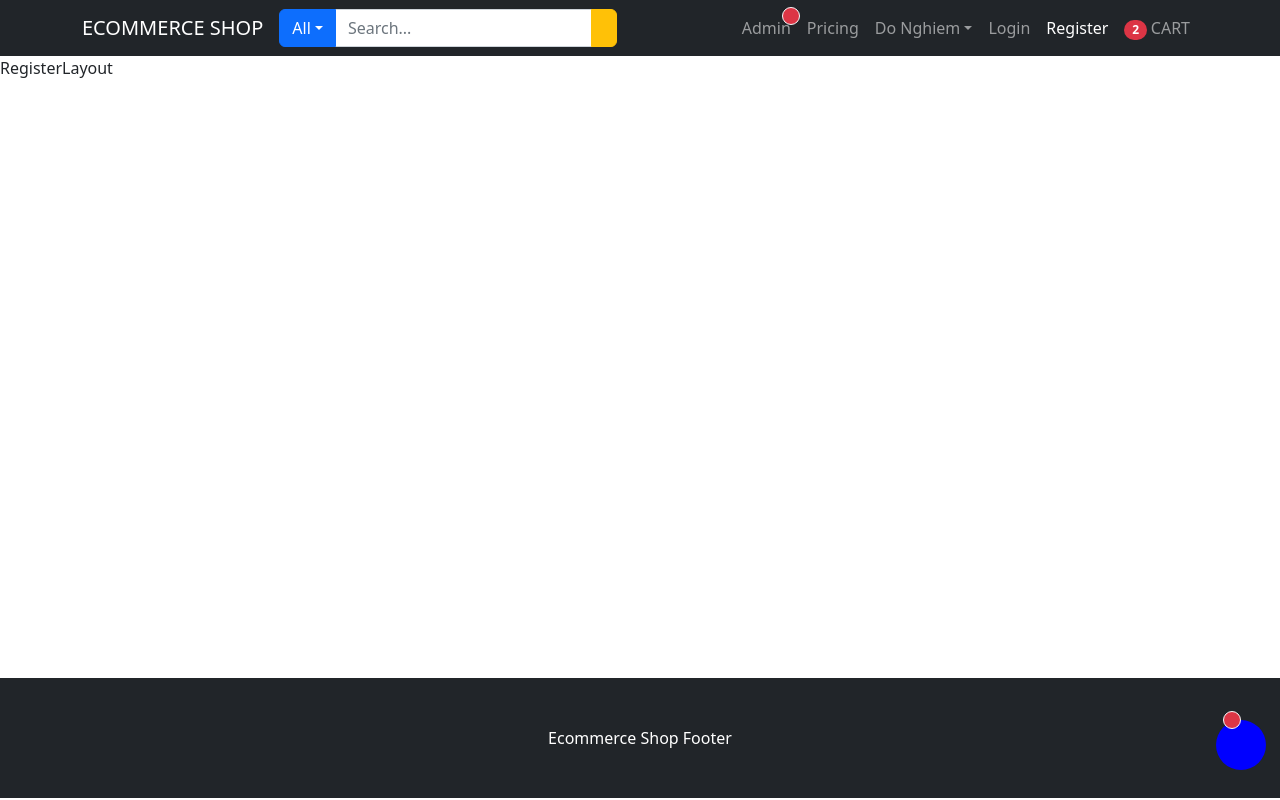
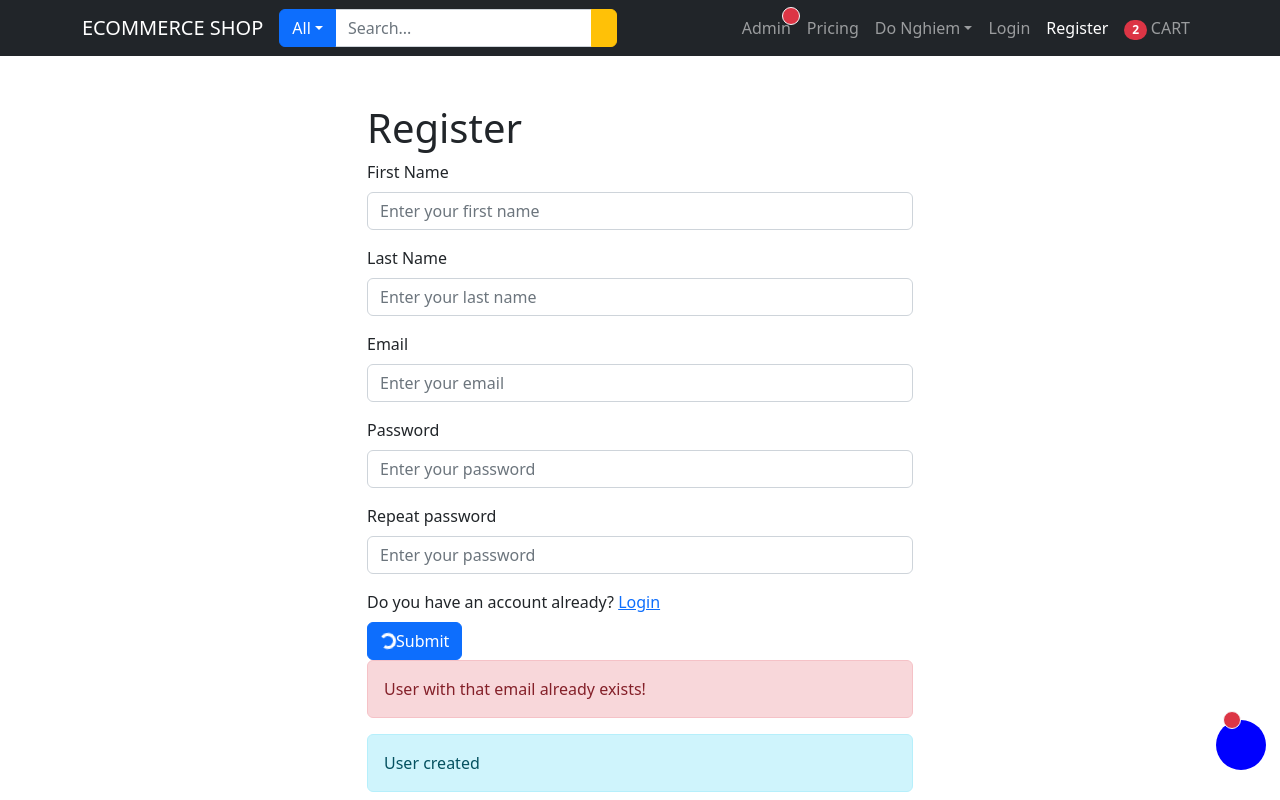
Before and after one commit to nghiemthodo1998/ecommerce_fe, a React (Create React App) app: page /register in a window 1280 px wide. Shown: the top 800 px of the page. Built offline with nearby package versions, Linux system fonts and the light colour scheme; the HTML template or start-up script is replaced by a standard one.

Commit message:
login and register layout

```diff
--- a/package.json
+++ b/package.json
@@ -8,6 +8,7 @@
     "@testing-library/user-event": "^13.5.0",
     "bootstrap": "^5.2.3",
     "bootstrap-icons": "^1.10.3",
+    "formik": "^2.2.9",
     "js-image-zoom": "^0.7.0",
     "react": "^18.2.0",
     "react-bootstrap": "^2.7.1",
@@ -16,7 +17,8 @@
     "react-router-dom": "^6.8.1",
     "react-scripts": "5.0.1",
     "react-simple-star-rating": "^5.1.7",
-    "web-vitals": "^2.1.4"
+    "web-vitals": "^2.1.4",
+    "yup": "^1.0.0"
   },
   "scripts": {
     "start": "react-scripts start",
--- a/src/App.js
+++ b/src/App.js
@@ -28,7 +28,7 @@ import AdminAnalyticsLayout from "./pages/admin/AdminAnalytics";
 import { ScrollToTop } from "./utils/ScrollToTop";
 
 function App() {
-  //35
+  //36
   return (
     <>
       <ScrollToTop />
--- a/src/pages/Login/index.jsx
+++ b/src/pages/Login/index.jsx
@@ -1,7 +1,98 @@
-import React from "react";
+import { Formik } from "formik";
+import * as yup from "yup";
+import React, { useState } from "react";
+import {
+  Alert,
+  Button,
+  Col,
+  Container,
+  Form,
+  InputGroup,
+  Row,
+  Spinner,
+} from "react-bootstrap";
+import { Link } from "react-router-dom";
+import { loginSchema } from "./valitation";
 
 const LoginLayout = () => {
-  return <div>LoginLayout</div>;
+  return (
+    <Container>
+      <Row className="mt-5 justify-content-md-center">
+        <Col md={6}>
+          <h1>Login</h1>
+          <Formik
+            validationSchema={loginSchema}
+            onSubmit={console.log}
+            initialValues={{
+              email: "",
+              password: "",
+            }}
+          >
+            {({ handleSubmit, handleChange, handleBlur, values, errors }) => {
+              return (
+                <Form noValidate onSubmit={handleSubmit}>
+                  <Form.Group className="mb-3" controlId="validationFormik01">
+                    <Form.Label>Email</Form.Label>
+                    <Form.Control
+                      type="text"
+                      name="email"
+                      value={values.email}
+                      onChange={handleChange}
+                      // isInvalid={!!errors.email}
+                      placeholder="Enter your email"
+                    />
+                    {/* <Form.Control.Feedback type="invalid">
+                      {errors.email}
+                    </Form.Control.Feedback> */}
+                  </Form.Group>
+                  <Form.Group className="mb-3" controlId="validationFormik04">
+                    <Form.Label>Password</Form.Label>
+                    <Form.Control
+                      type="text"
+                      placeholder="Password"
+                      name="password"
+                      value={values.password}
+                      onChange={handleChange}
+                      // isInvalid={!!errors.password}
+                    />
+                    {/* <Form.Control.Feedback type="invalid">
+                      {errors.password}
+                    </Form.Control.Feedback> */}
+                  </Form.Group>
+                  <Form.Group className="mb-3" controlId="formBasicCheckbox">
+                    <Form.Check
+                      name="doNotLogout"
+                      type="checkbox"
+                      label="Do not logout"
+                    />
+                  </Form.Group>
+                  <Row className="pb-2">
+                    <Col>
+                      Don't you have an account?{" "}
+                      <Link to="/register">Register</Link>
+                    </Col>
+                  </Row>
+                  <Button variant="primary" type="submit">
+                    <Spinner
+                      as="span"
+                      animation="border"
+                      size="sm"
+                      role="status"
+                      aria-hidden="true"
+                    />
+                    Login
+                  </Button>
+                  <Alert show={true} variant="danger">
+                    Wrongg credentials
+                  </Alert>
+                </Form>
+              );
+            }}
+          </Formik>
+        </Col>
+      </Row>
+    </Container>
+  );
 };
 
 export default LoginLayout;
--- /dev/null
+++ b/src/pages/Login/valitation.js
@@ -0,0 +1,6 @@
+import * as yup from "yup";
+
+export const loginSchema = yup.object().shape({
+  email: yup.string().required(),
+  password: yup.string().required(),
+});
--- a/src/pages/Register/index.jsx
+++ b/src/pages/Register/index.jsx
@@ -1,7 +1,140 @@
-import React from "react";
+import { Formik } from "formik";
+import * as yup from "yup";
+import React, { useState } from "react";
+import {
+  Alert,
+  Button,
+  Col,
+  Container,
+  Form,
+  InputGroup,
+  Row,
+  Spinner,
+} from "react-bootstrap";
+import { Link } from "react-router-dom";
+import { registerSchema } from "./valitation";
 
 const RegisterLayout = () => {
-  return <div>RegisterLayout</div>;
+  return (
+    <Container>
+      <Row className="mt-5 justify-content-md-center">
+        <Col md={6}>
+          <h1>Register</h1>
+          <Formik
+            validationSchema={registerSchema}
+            onSubmit={console.log}
+            initialValues={{
+              firstName: "",
+              lastName: "",
+              email: "",
+              password: "",
+              confirmPassword: "",
+            }}
+          >
+            {({ handleSubmit, handleChange, handleBlur, values, errors }) => {
+              return (
+                <Form noValidate onSubmit={handleSubmit}>
+                  <Form.Group className="mb-3" controlId="validationFormik01">
+                    <Form.Label>First Name</Form.Label>
+                    <Form.Control
+                      type="text"
+                      name="firstName"
+                      value={values.firstName}
+                      onChange={handleChange}
+                      isInvalid={!!errors.firstName}
+                      placeholder="Enter your first name"
+                    />
+                    <Form.Control.Feedback type="invalid">
+                      {errors.firstName}
+                    </Form.Control.Feedback>
+                  </Form.Group>
+                  <Form.Group className="mb-3" controlId="validationFormik02">
+                    <Form.Label>Last Name</Form.Label>
+                    <Form.Control
+                      type="text"
+                      name="lastName"
+                      value={values.lastName}
+                      onChange={handleChange}
+                      isInvalid={!!errors.lastName}
+                      placeholder="Enter your last name"
+                    />
+                    <Form.Control.Feedback type="invalid">
+                      {errors.lastName}
+                    </Form.Control.Feedback>
+                  </Form.Group>
+                  <Form.Group className="mb-3" controlId="validationFormik03">
+                    <Form.Label>Email</Form.Label>
+                    <Form.Control
+                      type="text"
+                      name="email"
+                      value={values.email}
+                      onChange={handleChange}
+                      isInvalid={!!errors.email}
+                      placeholder="Enter your email"
+                    />
+                    <Form.Control.Feedback type="invalid">
+                      {errors.email}
+                    </Form.Control.Feedback>
+                  </Form.Group>
+                  <Form.Group className="mb-3" controlId="validationFormik04">
+                    <Form.Label>Password</Form.Label>
+                    <Form.Control
+                      type="text"
+                      placeholder="Enter your password"
+                      name="password"
+                      value={values.password}
+                      onChange={handleChange}
+                      isInvalid={!!errors.password}
+                    />
+
+                    <Form.Control.Feedback type="invalid">
+                      {errors.password}
+                    </Form.Control.Feedback>
+                  </Form.Group>
+                  <Form.Group className="mb-3" controlId="validationFormik05">
+                    <Form.Label>Repeat password</Form.Label>
+                    <Form.Control
+                      type="text"
+                      placeholder="Enter your password"
+                      name="confirmPassword"
+                      value={values.confirmPassword}
+                      onChange={handleChange}
+                      isInvalid={!!errors.confirmPassword}
+                    />
+                    <Form.Control.Feedback type="invalid">
+                      {errors.confirmPassword}
+                    </Form.Control.Feedback>
+                  </Form.Group>
+                  <Row className="pb-2">
+                    <Col>
+                      Do you have an account already?{" "}
+                      <Link to="/login">Login</Link>
+                    </Col>
+                  </Row>
+                  <Button type="submit">
+                    <Spinner
+                      as="span"
+                      animation="border"
+                      size="sm"
+                      role="status"
+                      aria-hidden="true"
+                    />
+                    Submit
+                  </Button>
+                  <Alert show={true} variant="danger">
+                    User with that email already exists!
+                  </Alert>
+                  <Alert show={true} variant="info">
+                    User created
+                  </Alert>
+                </Form>
+              );
+            }}
+          </Formik>
+        </Col>
+      </Row>
+    </Container>
+  );
 };
 
 export default RegisterLayout;
--- /dev/null
+++ b/src/pages/Register/valitation.js
@@ -0,0 +1,9 @@
+import * as yup from "yup";
+
+export const registerSchema = yup.object().shape({
+  firstName: yup.string().required(),
+  lastName: yup.string().required(),
+  email: yup.string().required(),
+  password: yup.string().required(),
+  confirmPassword: yup.string().required(),
+});
```
Also changed, not shown: 1 other file (tests, documents, lock files or other folders).
